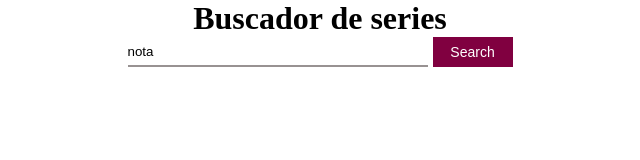
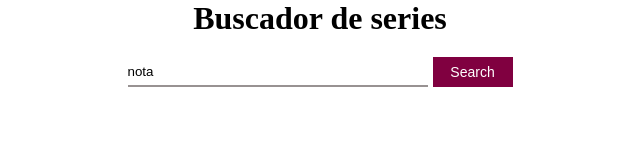
Before and after one commit to Adalab/dorcas-s2-evaluacion-final-EsterGonzalezG, a website: page index.html in a window 1280 px wide. Shown: the whole page, without its empty margins (320-960 px from the left). Drawn offline with Linux system fonts and the light colour scheme.

Commit message:
indentado

```diff
--- a/scss/components/_forms.scss
+++ b/scss/components/_forms.scss
@@ -5,6 +5,7 @@
   &__container{
     display: flex;
     justify-content: center;
+    margin: 20px 0;
   }
   &__title-list{
     text-align: center;
--- a/scss/core/_settings.scss
+++ b/scss/core/_settings.scss
@@ -1,11 +1,11 @@
-$colorLightGrayishMagenta:#EEAFE1;
+$colorVerySoftPink:#e8b3ce;
 $colorVividMagenta:#ED1EC4;
 $colorSoftCyan:#55E6F0;
 $colorDarkGrayishRed:#989292;
 $colorDarkPink:#800040;
 $colorBlack:#000000;
 $colorVeryDarkMagenta:#9a009a;
-$colorBackgroundDiv:$colorLightGrayishMagenta;
+$colorBackgroundDiv:$colorVerySoftPink;
 $colorTitleList:$colorDarkPink;
 $colorBackgroundChange:$colorSoftCyan;
 $colorBottomInputSearch:$colorDarkGrayishRed;
--- a/scss/page/_principal.scss
+++ b/scss/page/_principal.scss
@@ -10,6 +10,7 @@
   &__div{
     background-color: $colorBackgroundDiv;
     margin: 10px;
+
     height: 450px;
     box-sizing: border-box;
   }
```
Also changed, not shown: css/main.css.
